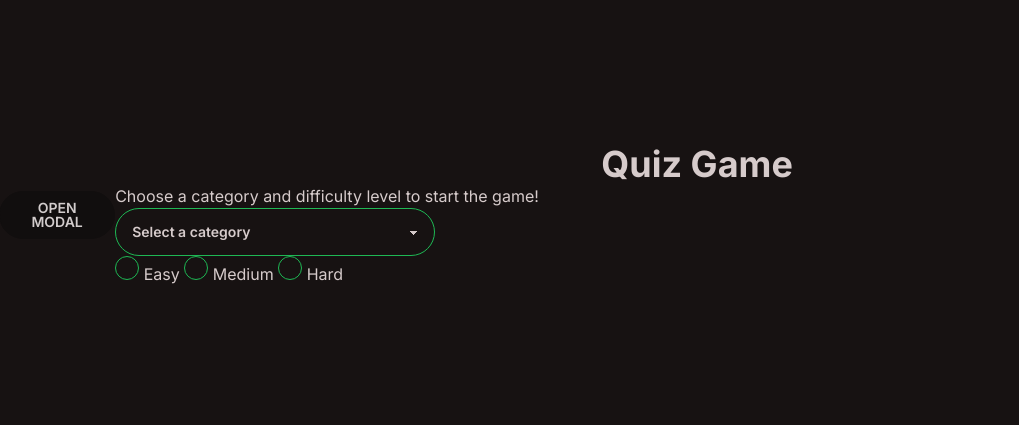
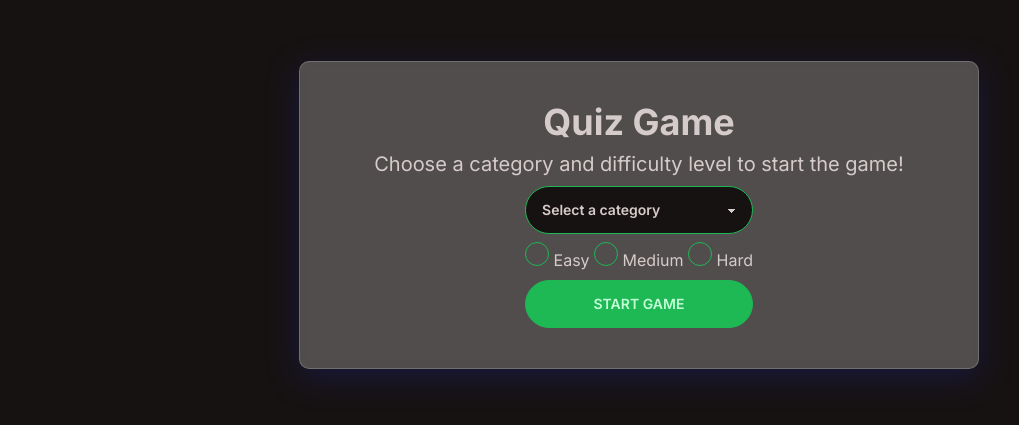
Before and after one commit to abdellatif-laghjaj/quiz-game, a plain HTML site: page index.html in a window 1280 px wide. Shown: the part 185-610 px from the top of the page, without its empty margins (1-1020 px from the left). Drawn offline with nearby package versions, Linux system fonts and the light colour scheme.

Commit message:
update container

```diff
--- a/css/style.css
+++ b/css/style.css
@@ -14,3 +14,15 @@ body{
     align-items: center;
     height: 100vh;
 }
+
+.container{
+    min-width: 400px;
+    max-width: 600px;
+    margin: 0 300px;
+    background: rgba( 255, 255, 255, 0.25 );
+    box-shadow: 0 8px 32px 0 rgba( 31, 38, 135, 0.37 );
+    backdrop-filter: blur( 4px );
+    -webkit-backdrop-filter: blur( 4px );
+    border-radius: 10px;
+    border: 1px solid rgba( 255, 255, 255, 0.18 );
+}
--- a/index.html
+++ b/index.html
@@ -11,7 +11,7 @@
 </head>
 <body>
     <!-- Startup Modal -->
-    <div class="startup-modal">
+    <div class="startup-modal hidden">
         <!-- The button to open modal -->
         <a href="#my-modal-2" class="btn">open modal</a>
         <!-- Put this part before </body> tag -->
@@ -27,13 +27,13 @@
     </div>
 
     <!-- Main Content -->
-    <div class="container">
+    <div class="container flex flex-col items-center justify-center p-10">
         <header>
             <h1 class="text-center text-4xl font-bold">Quiz Game</h1>
-            <p>Choose a category and difficulty level to start the game!</p>
+            <p class="text-center text-xl py-2">Choose a category and difficulty level to start the game!</p>
         </header>
         <div class="settings-container">
-            <select class="select select-primary w-full max-w-xs">
+            <select class="select select-primary w-full max-w-xs py-2">
                 <option disabled selected>Select a category</option>
                 <option>Game of Thrones</option>
                 <option>Lost</option>
@@ -41,7 +41,7 @@
                 <option>Walking Dead</option>
             </select>
 
-            <div class="diffeculty">
+            <div class="diffeculty py-2">
                 <label class="radio-label">
                     <input type="radio" name="difficulty" class="radio radio-primary" id="easy" value="easy">
                     <span class="radio-custom"></span>
@@ -60,6 +60,8 @@
                     Hard
                 </label>
             </div>
+
+            <button class="btn btn-primary w-full">Start Game</button>
         </div>
     </div>
 
```
